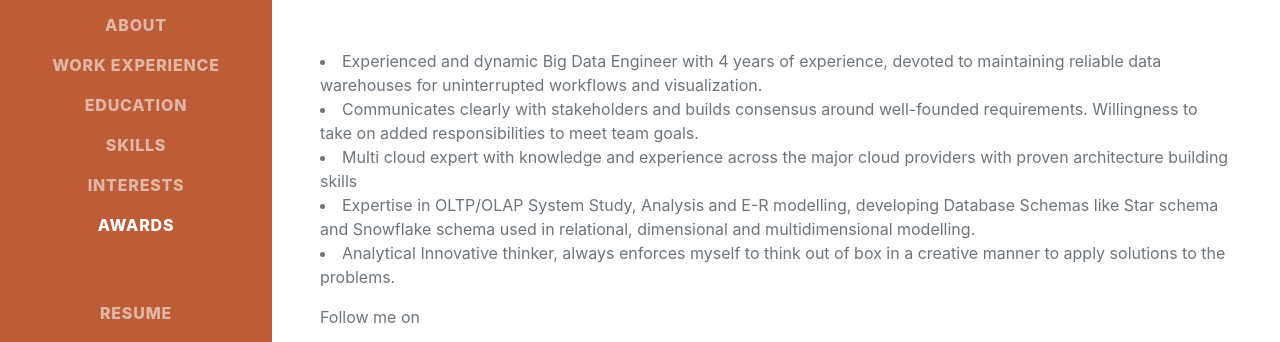
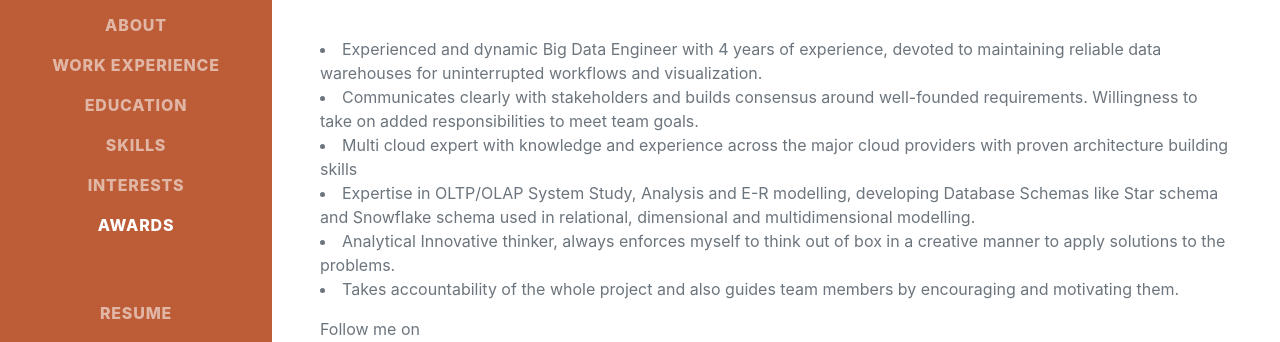
Before and after one commit to avvrkrishna/avvrkrishna.github.io, a plain HTML site: page index.html in a window 1280 px wide. Shown: the part 305-647 px from the top of the page. Drawn offline with nearby package versions, Linux system fonts and the light colour scheme; a web font is replaced by a local one.

Commit message:
Update index.html

```diff
--- a/index.html
+++ b/index.html
@@ -54,6 +54,7 @@
                         <li>Multi cloud expert with knowledge and experience across the major cloud providers with proven architecture building skills</li>
                         <li>Expertise in OLTP/OLAP System Study, Analysis and E-R modelling, developing Database Schemas like Star schema and Snowflake schema used in relational, dimensional and multidimensional modelling.</li>
                         <li>Analytical Innovative thinker, always enforces myself to think out of box in a creative manner to apply solutions to the problems.</li>
+                        <li>Takes accountability of the whole project and also guides team members by encouraging and motivating them.</li>
                     </p>
                     <p> Follow me on</p>
                     <div class="social-icons">
```
